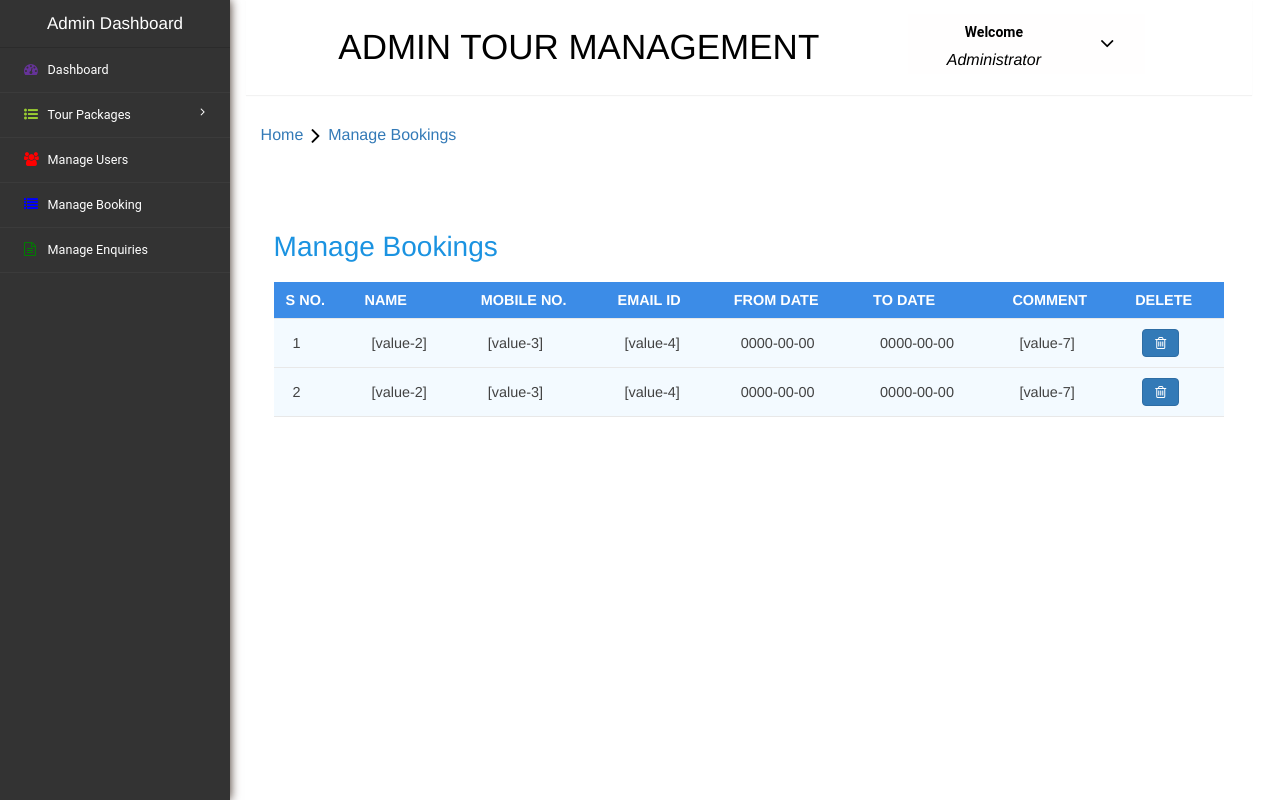
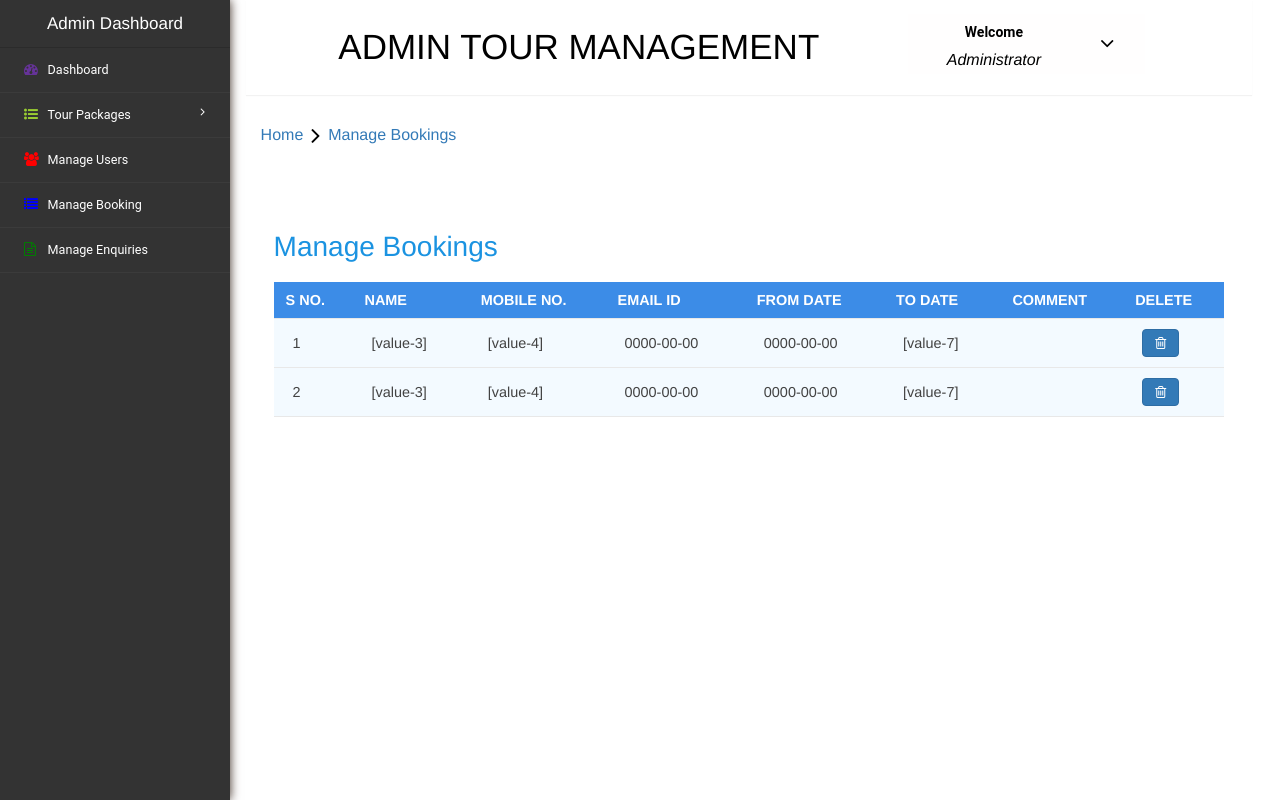
Before and after one commit to AayamKhatiwada/Tour_management_website, a PHP site: page /TMS/manageBooking.php in a window 1280 px wide. Run offline with PHP 8.4, Linux system fonts and the light colour scheme; data comes from the database, SQL or seed files in the repository; data that the repository does not hold is empty.

Commit message:
clearing minor bugs

```diff
--- a/code/editPackage.php
+++ b/code/editPackage.php
@@ -60,7 +60,6 @@
   	       <h3>Edit Package</h3>
              <?php
                  $num = $_GET['number'];
-                 echo $num;
               while($rows = mysqli_fetch_array($result)){
                 if($rows[0]==$num){?>
   	        	    	         <div class="tab-content">
--- a/code/manageBooking.php
+++ b/code/manageBooking.php
@@ -77,12 +77,12 @@
 						  while($rows = mysqli_fetch_array($result)){?>
                 <tr>
                   <td data-th="S no."><span class="bt-content"><?php echo $rows[0];?></span></td>
-                  <td data-th="Name"><span class="bt-content"><?php echo $rows[1];?></span></td>
-                  <td data-th="Mobile No."><span class="bt-content"><?php echo $rows[2];?></span></td>
-                  <td data-th="Email Id"><span class="bt-content"><?php echo $rows[3];?></span></td>
-                  <td data-th="From Date "><span class="bt-content"><?php echo $rows[4];?></span></td>
-                  <td data-th="To Date"><span class="bt-content"><?php echo $rows[5];?></span></td>
-                  <td data-th="Comment "><span class="bt-content"><?php echo $rows[6];?></span></td>
+                  <td data-th="Name"><span class="bt-content"><?php echo $rows[2];?></span></td>
+                  <td data-th="Mobile No."><span class="bt-content"><?php echo $rows[3];?></span></td>
+                  <td data-th="Email Id"><span class="bt-content"><?php echo $rows[4];?></span></td>
+                  <td data-th="From Date "><span class="bt-content"><?php echo $rows[5];?></span></td>
+                  <td data-th="To Date"><span class="bt-content"><?php echo $rows[6];?></span></td>
+                  <td data-th="Comment "><span class="bt-content"><?php echo $rows[7];?></span></td>
                   <td data-th="Edit/delete"><span class="bt-content"><a href="delete.php?data=booking&number=<?php echo $rows[0];?>"><button class="btn-primary btn"><i class="fa fa-trash-o"></i></button></a></span></td>
                 </tr>
                 <?php
--- a/code/packageDetail.php
+++ b/code/packageDetail.php
@@ -65,7 +65,7 @@
       <img src="uploads/<?php echo $rows[7];?>" class="img-responsive" alt="">
     </div>
     <div class="col-md-8 selectroom_right wow fadeInRight animated animated" data-wow-delay=".5s" style="visibility: visible; animation-delay: 0.5s; animation-name: fadeInRight;">
-    <h2>(<?php echo $rows[2];?>)</h2>
+    <h2><?php echo $rows[1];?></h2>
       <p><b>Package Type :</b> <?php echo $rows[2];?></p>
       <p><b>Package Location :</b> <?php echo $rows[3];?></p>
       <p><b>Features</b> <?php echo $rows[5];?></p>
--- a/code/signup.php
+++ b/code/signup.php
@@ -47,6 +47,7 @@
 
             $query= "INSERT INTO user(username, email, phoneno, password) VALUES ('$name','$email','$phoneno','$password')";
             if (mysqli_query($con,$query)){
+                echo "<script>alert('User registered')</script>";
                 header("Location: signin.php");
             }
             else{
```
